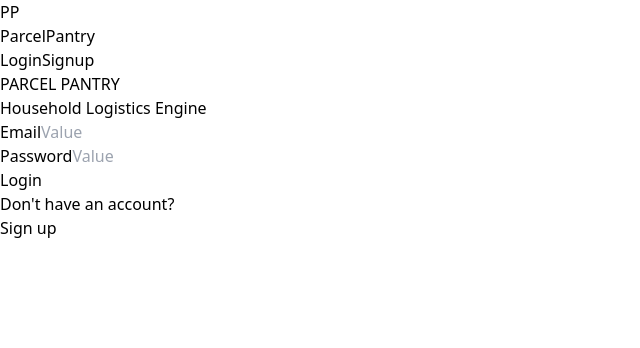
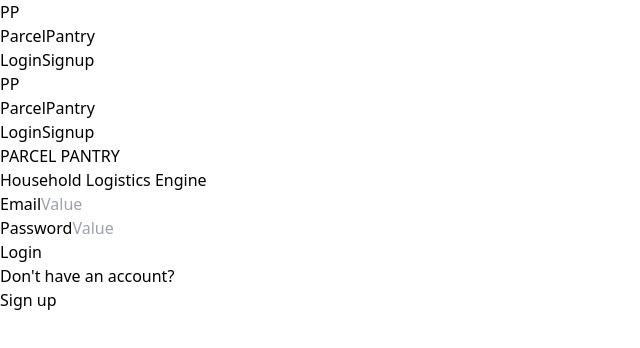
Before and after one commit to 4dkreidler/Team21LargeProject, a React (Vite) app in the folder Frontend/: page /login in a window 1280 px wide. Shown: the top 348 px of the page, without its empty margins (0-640 px from the left). Built offline with nearby package versions, Linux system fonts and the light colour scheme.

Commit message:
Refactor Layout component to include Navbar and adjust structure for better content display

```diff
--- a/Frontend/src/components/Layout.tsx
+++ b/Frontend/src/components/Layout.tsx
@@ -1,4 +1,5 @@
 import React, { ReactNode } from "react";
+import { Navbar } from "./Navbar"; // Import your existing Navbar
 
 interface LayoutProps {
   children: ReactNode;
@@ -6,8 +7,12 @@
 
 export const Layout: React.FC<LayoutProps> = ({ children }) => {
   return (
-    <div className="min-h-screen flex items-center justify-center bg-gray-100 p-4">
-      {children}
+    <div className="min-h-screen bg-gray-50 flex flex-col pt-16">
+      {/* pt-16 adds padding at the top so content doesn't hide under the fixed navbar */}
+      <Navbar />
+      <main className="flex-1 flex items-center justify-center p-4">
+        {children}
+      </main>
     </div>
   );
 };
```
